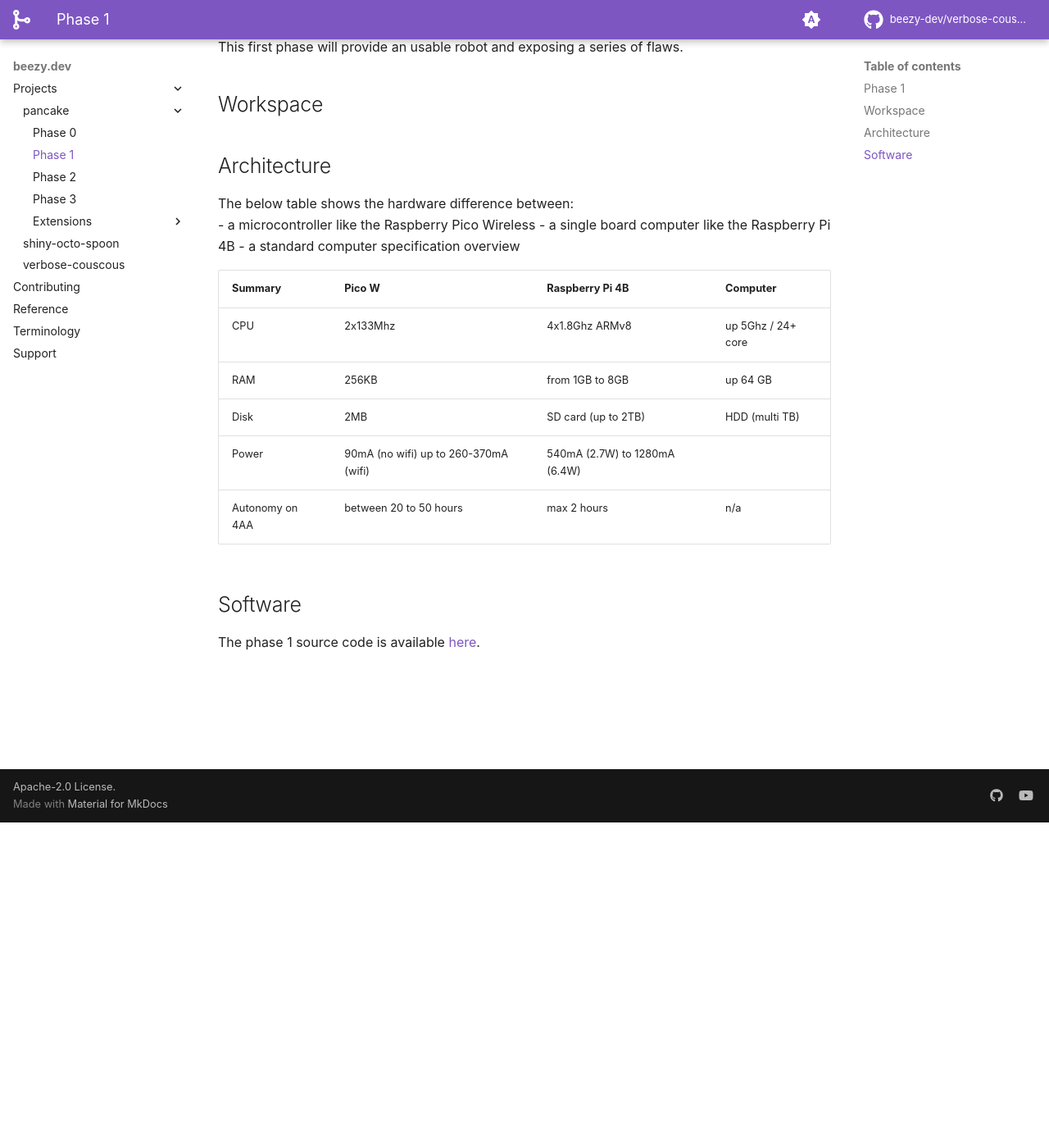
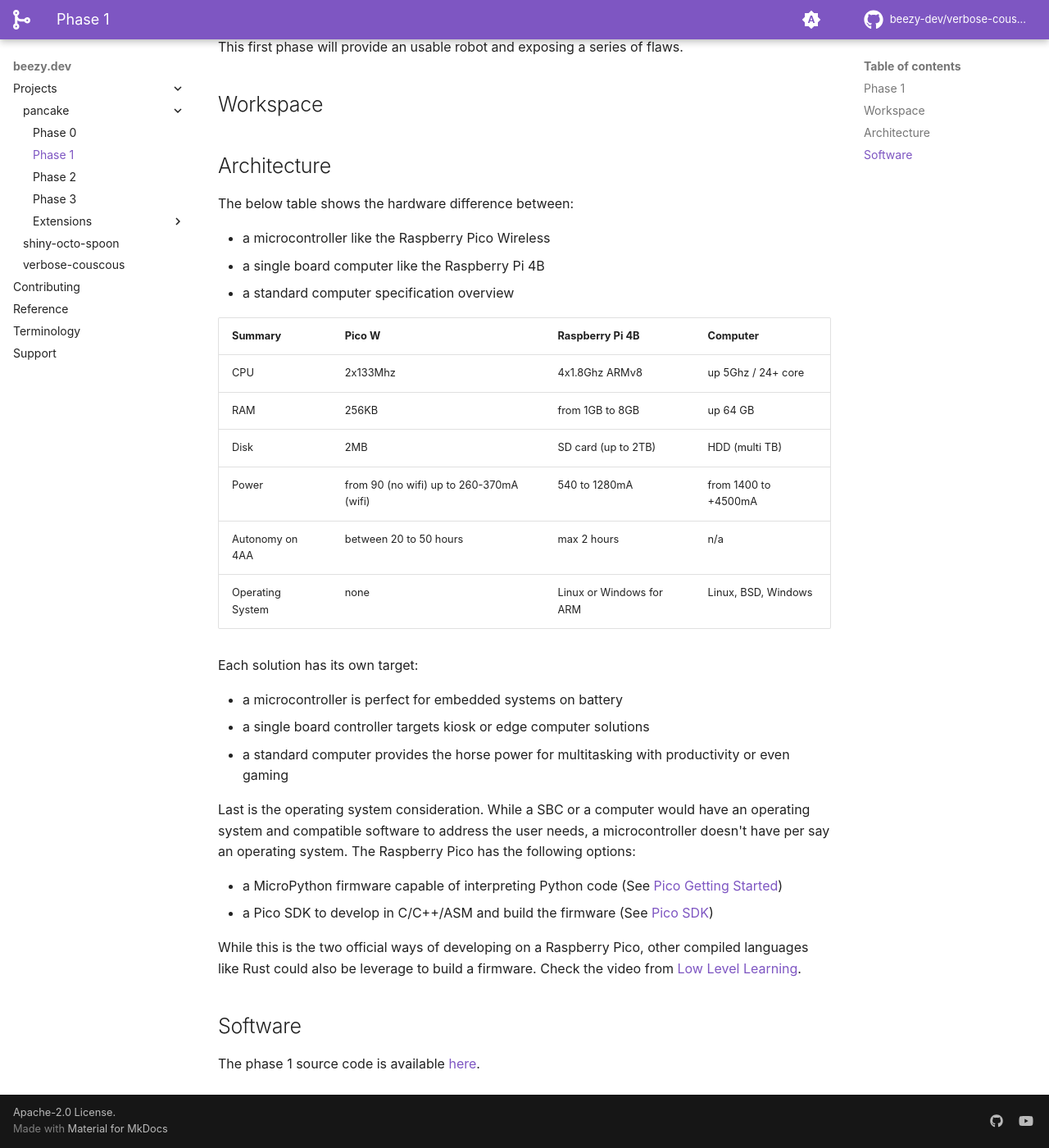
Before and after one commit to beezy-dev/verbose-couscous, an MkDocs documentation site: the page built from docs/pancake/phase1.md, in a window 1280 px wide and 1400 px high, scrolled down 397 px. Shown: the whole window at 82% size. Built offline with MkDocs 1.6.1 and Material for MkDocs 9.7.7, drawn with Linux system fonts in a browser that asks for light colours; some web fonts are replaced; comment, search, counter and statistics services are not loaded.

Commit message:
refactoring the pancake documentation

```diff
--- a/docs/pancake/phase1.md
+++ b/docs/pancake/phase1.md
@@ -14,19 +14,33 @@ This first phase will provide an usable robot and exposing a series of flaws.
 
 ## Architecture
 The below table shows the hardware difference between:
+
 - a microcontroller like the Raspberry Pico Wireless
 - a single board computer like the Raspberry Pi 4B
 - a standard computer specification overview
-
 
 | Summary |  Pico W    | Raspberry Pi 4B               | Computer           |
 |---------|------------|-------------------------------|--------------------|
 | CPU     |  2x133Mhz  | 4x1.8Ghz ARMv8                | up 5Ghz / 24+ core |
 | RAM     |  256KB     | from 1GB to 8GB               | up 64 GB           |
 | Disk    |  2MB       | SD card (up to 2TB)           | HDD (multi TB)     |
-| Power   |  90mA (no wifi) up to 260-370mA (wifi) | 540mA (2.7W) to 1280mA (6.4W) |
+| Power   |  from 90 (no wifi) up to 260-370mA (wifi) | 540 to 1280mA | from 1400 to +4500mA |
 | Autonomy on 4AA | between 20 to 50 hours | max 2 hours | n/a |
+| Operating System | none | Linux or Windows for ARM | Linux, BSD, Windows |
 
+Each solution has its own target:
+
+- a microcontroller is perfect for embedded systems on battery
+- a single board controller targets kiosk or edge computer solutions
+- a standard computer provides the horse power for multitasking with productivity or even gaming
+
+Last is the operating system consideration. While a SBC or a computer would have an operating system and compatible software to address the user needs, a microcontroller doesn't have per say an operating system. The Raspberry Pico has the following options:
+
+- a MicroPython firmware capable of interpreting Python code (See [Pico Getting Started](https://projects.raspberrypi.org/en/projects/getting-started-with-the-pico/0))
+- a Pico SDK to develop in C/C++/ASM and build the firmware (See [Pico SDK](https://github.com/raspberrypi/pico-sdk))
+
+While this is the two official ways of developing on a Raspberry Pico, other compiled languages like Rust could also be leverage to build a firmware. Check the video from [Low Level Learning](https://www.youtube.com/watch?v=Yi0WRF5WPFw).
 
 ## Software
+
 The phase 1 source code is available [here](https://github.com/beezy-dev/project-pancake/blob/main/code/phase01/main.py).
```
